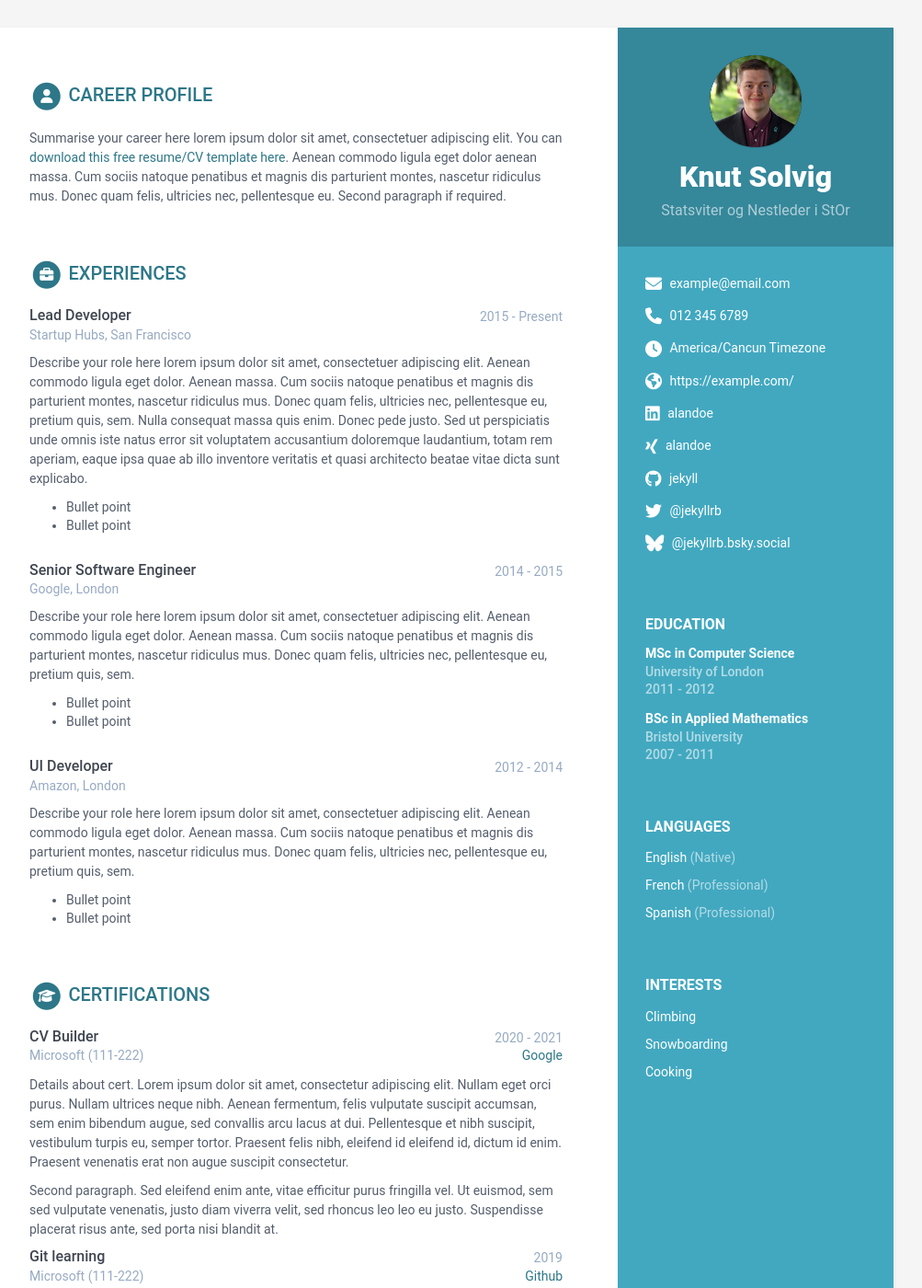
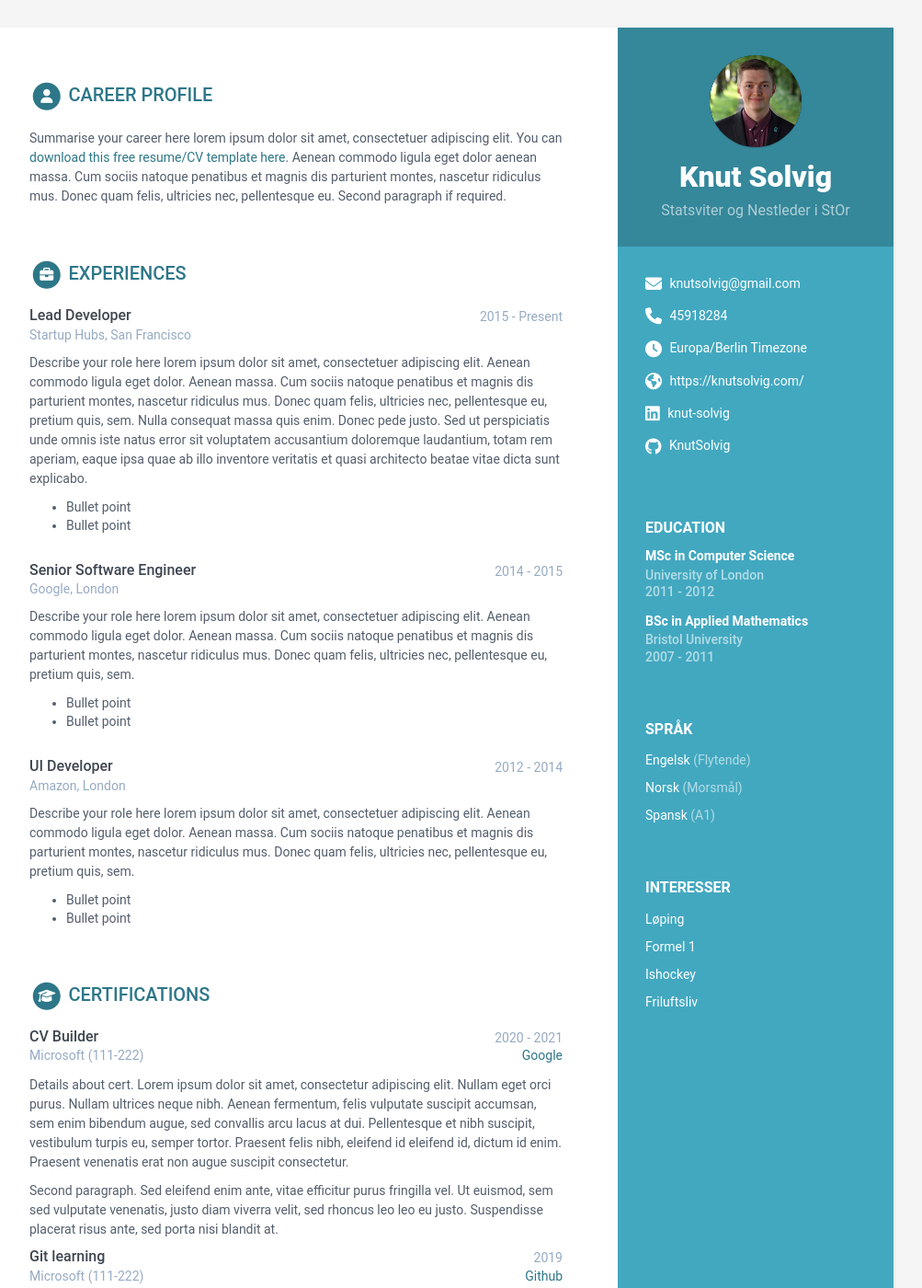
Before and after one commit to KnutSolvig/knutsolvig.github.io, a Jekyll site: the page built from index.html, in a window 1280 px wide and 1400 px high. Shown: the whole window at 92% size, without its empty margins (168-1171 px from the left). Built offline with Jekyll 4.4.1, drawn with Linux system fonts in a browser that asks for light colours.

Commit message:
Update data.yml

```diff
--- a/_data/data.yml
+++ b/_data/data.yml
@@ -13,19 +13,19 @@ sidebar:
   avatar: profile.png #place a 100x100 picture inside /assets/images/ folder and provide the name of the file below
 
   # Sidebar links
-  email: example@email.com
-  phone: 012 345 6789
-  timezone: America/Cancun # Enter your timezone, e.g., America/Havana, Africa/Casablanca, America/North_Dakota/Center
+  email: knutsolvig@gmail.com
+  phone: 45918284
+  timezone: Europa/Berlin # Enter your timezone, e.g., America/Havana, Africa/Casablanca, America/North_Dakota/Center
   citizenship:
-  website: https://example.com/ # Include the full website URL, including "http://" or "https://".
-  linkedin: alandoe
-  xing: alandoe
-  github: jekyll
+  website: https://knutsolvig.com/ # Include the full website URL, including "http://" or "https://".
+  linkedin: knut-solvig
+  xing:
+  github: KnutSolvig
   telegram: # add your nickname without '@' sign
   gitlab:
   bitbucket:
-  bluesky: '@jekyllrb.bsky.social' # Specify your full Bluesky handle
-  twitter: '@jekyllrb'
+  bluesky: # Specify your full Bluesky handle
+  twitter:
   stack-overflow: # Number/Username, e.g. 123456/alandoe
   codewars:
   goodreads: # Number-Username, e.g. 123456-alandoe
@@ -35,31 +35,32 @@ sidebar:
   pdf: # Add a PDF link here if you want to include a PDF custom version in your resume.
 
   languages:
-    title: Languages
+    title: Språk
     info:
-    - idiom: English
-      level: Native
+    - idiom: Engelsk
+      level: Flytende
 
-    - idiom: French
-      level: Professional
+    - idiom: Norsk
+      level: Morsmål
 
-    - idiom: Spanish
-      level: Professional
+    - idiom: Spansk
+      level: A1
 
   interests:
-    title: Interests
+    title: Interesser
     info:
-    - item: Climbing
+    - item: Løping
       link:
 
 
-    - item: Snowboarding
+    - item: Formel 1
       link:
 
 
-    - item: Cooking
+    - item: Ishockey
       link:
 
+    - item: Friluftsliv
 
 career-profile:
   title: Career Profile
```
